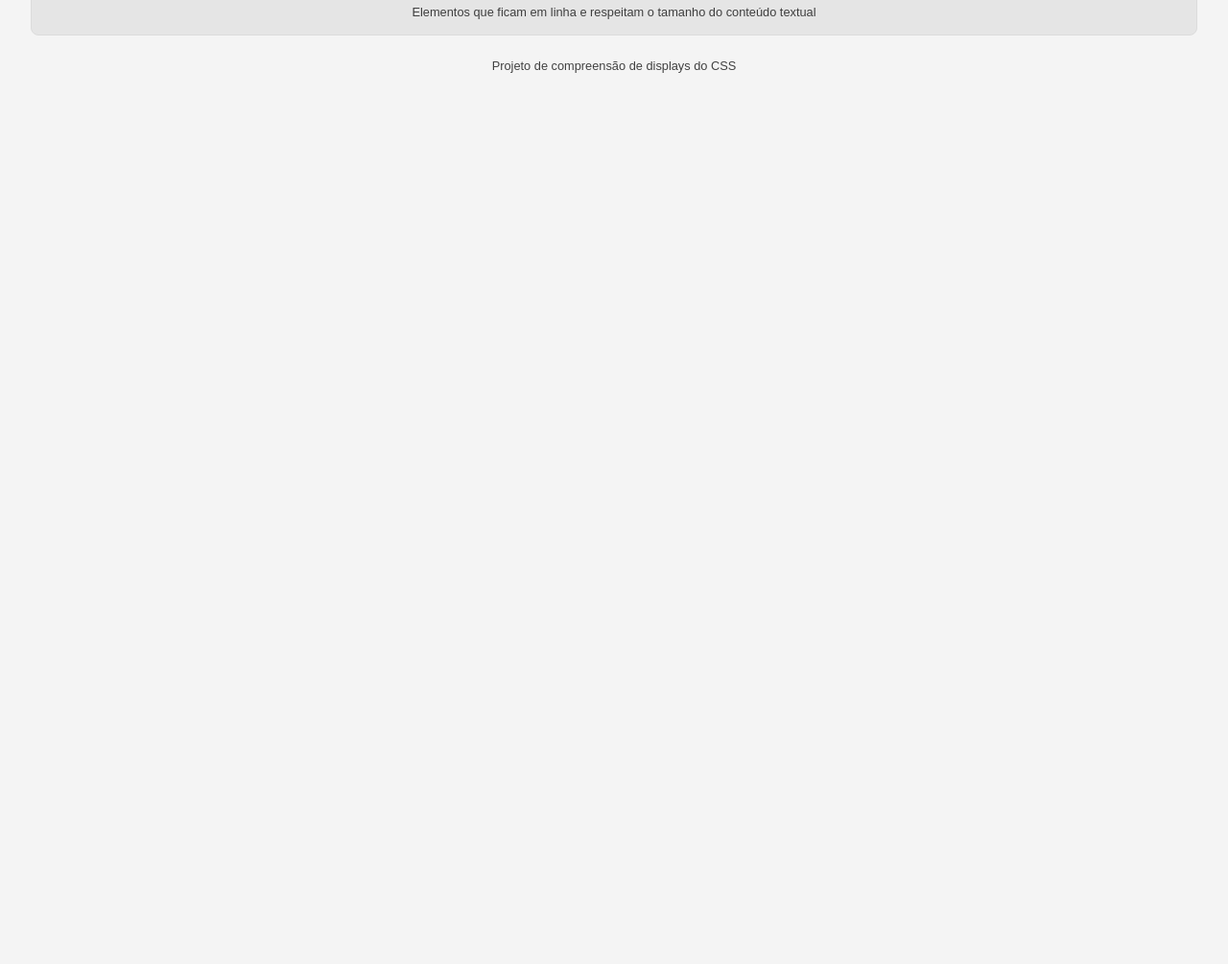
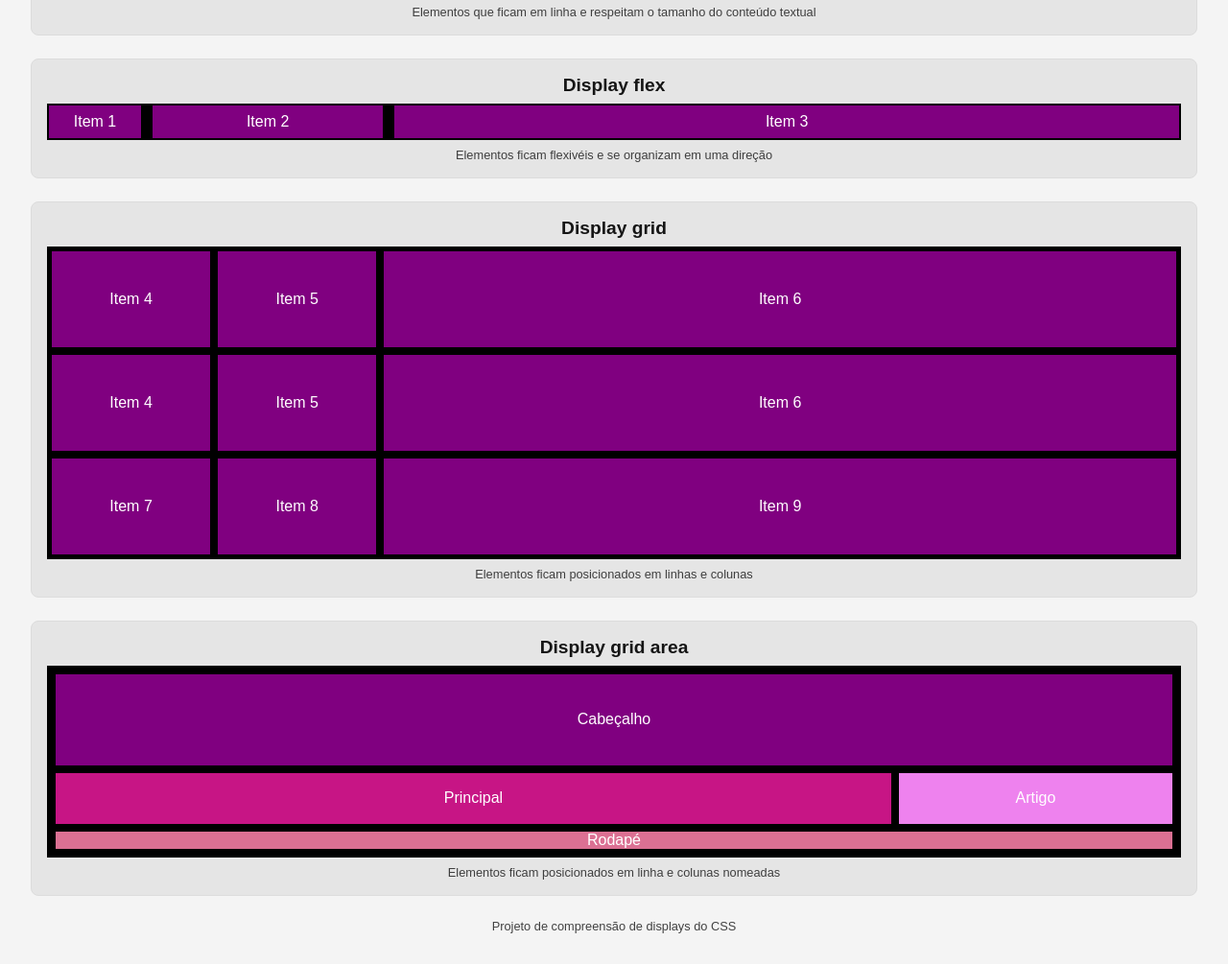
Before and after one commit to HerikyOlv/Front-End-Web-Ads, a plain HTML site: page aula 6/index.html in a window 1280 px wide. Shown: the part 513-1518 px from the top of the page at 96% size. Before the commit the page ends 800 px from the top, so only its background shows below. Drawn offline with Linux system fonts and the light colour scheme.

Commit message:
Aula 6 - flex e grid

```diff
--- a/aula 6/index.html
+++ b/aula 6/index.html
@@ -42,6 +42,46 @@
             <p>Elementos que ficam em linha e respeitam o tamanho do conteúdo textual</p>
         </section>
 
+        <section>
+            <h2>Display flex</h2>
+            <div class="container-flex">
+                <div class="item">Item 1</div>
+                <div id="item-2" class="item">Item 2</div>
+                <div id="item-3" class="item">Item 3</div>
+                <!-- <div class="item">Item 4</div>
+                <div class="item">Item 5</div>
+                <div class="item">Item 6</div> -->
+                </div>
+                <p>Elementos ficam flexivéis e se organizam em uma direção</p>
+        </section>
+
+        <section>
+            <h2>Display grid</h2>
+            <div class="container-grid">
+                <div class="item">Item 4</div>
+                <div class="item">Item 5</div>
+                <div class="item">Item 6</div>
+                <div class="item">Item 4</div>
+                <div class="item">Item 5</div>
+                <div class="item">Item 6</div>
+                <div class="item">Item 7</div>
+                <div class="item">Item 8</div>
+                <div class="item">Item 9</div>
+            </div>
+            <p>Elementos ficam posicionados em linhas e colunas</p>
+        </section>
+
+        <section>
+            <h2>Display grid area</h2>
+            <div class="container-grid-area">
+                <div class="item item-cabecalho">Cabeçalho</div>
+                <div class="item item-principal">Principal</div>
+                <div class="item item-artigo">Artigo</div>
+                <div class="item item-rodape">Rodapé</div>
+            </div>
+            <p>Elementos ficam posicionados em linha e colunas nomeadas</p>
+        </section>
+
     </main>
     <footer>
         <p>Projeto de compreensão de displays do CSS</p>
--- a/aula 6/styles/global.css
+++ b/aula 6/styles/global.css
@@ -61,3 +61,85 @@ footer {
     padding: 0.5rem;
     width: 5rem;
 }
+
+.container-flex {
+    display: flex;
+    background-color: black;
+    flex-direction: row;
+    flex-wrap: wrap;
+    justify-content: center;
+    gap: 0.5rem;
+}
+
+.container-flex .item {
+    padding: 0.5rem;
+    border: 2px solid black;
+    flex-basis: 100px;
+    flex-shrink: 1;
+    flex-grow: 0;
+}
+
+#item-2 {
+    flex-grow: 1;
+}
+
+#item-3 {
+    flex-grow: 5;
+}
+
+.container-grid {
+    display: grid;
+    border: 5px solid black;
+    grid-template-columns: 1fr 1fr 5fr;
+    grid-auto-rows: minmax(100px, auto);
+    gap: 0.5rem;
+    background-color: black;
+}
+
+.container-grid .item {
+    display: flex;
+    align-items: center;
+    justify-content: center;
+    /* justify-content: center;
+    align-items: center; */
+}
+
+.container-grid-area {
+    display: grid;
+    border: 5px solid black;
+    grid-template-areas:
+      "cabecalho cabecalho"
+      "principal artigo"
+      "rodape rodape";
+    grid-template-columns: 3fr 1fr;
+    grid-template-rows: 5fr 3fr 1fr;
+    height: 200px;
+
+}
+
+.container-grid-area div {
+    display: flex;
+    border: 4px solid black;
+    align-items: center;
+    justify-content: center;
+}
+
+.container-grid-area .item-cabecalho {
+    grid-area: cabecalho;
+    background-color: purple;
+}
+
+.container-grid-area .item-principal {
+    grid-area: principal;
+    background-color: mediumvioletred;
+}
+
+.container-grid-area .item-artigo {
+    grid-area: artigo;
+    background-color: violet;
+}
+
+.container-grid-area .item-rodape {
+    grid-area: rodape;
+    background-color: palevioletred;
+}
```
